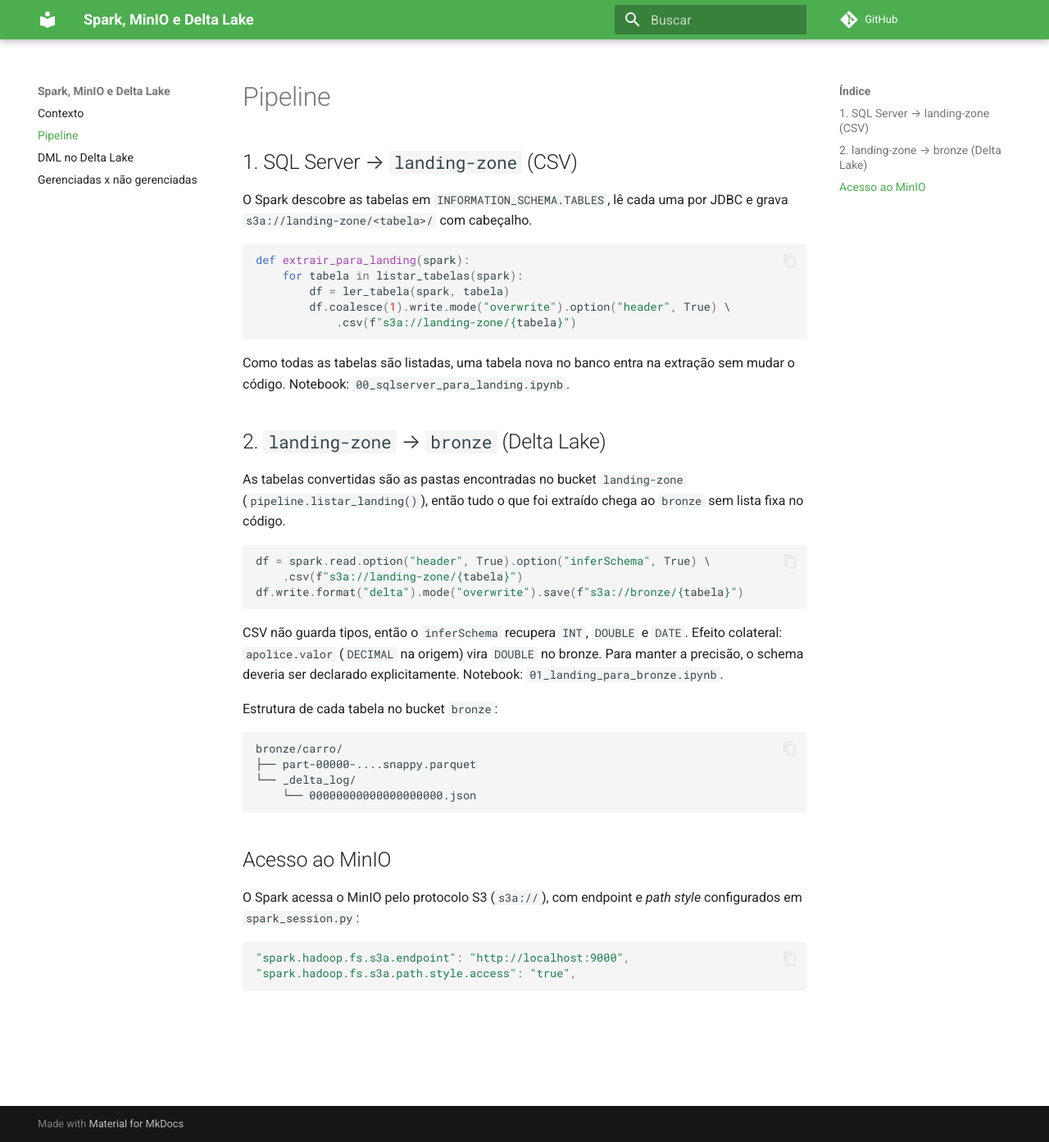
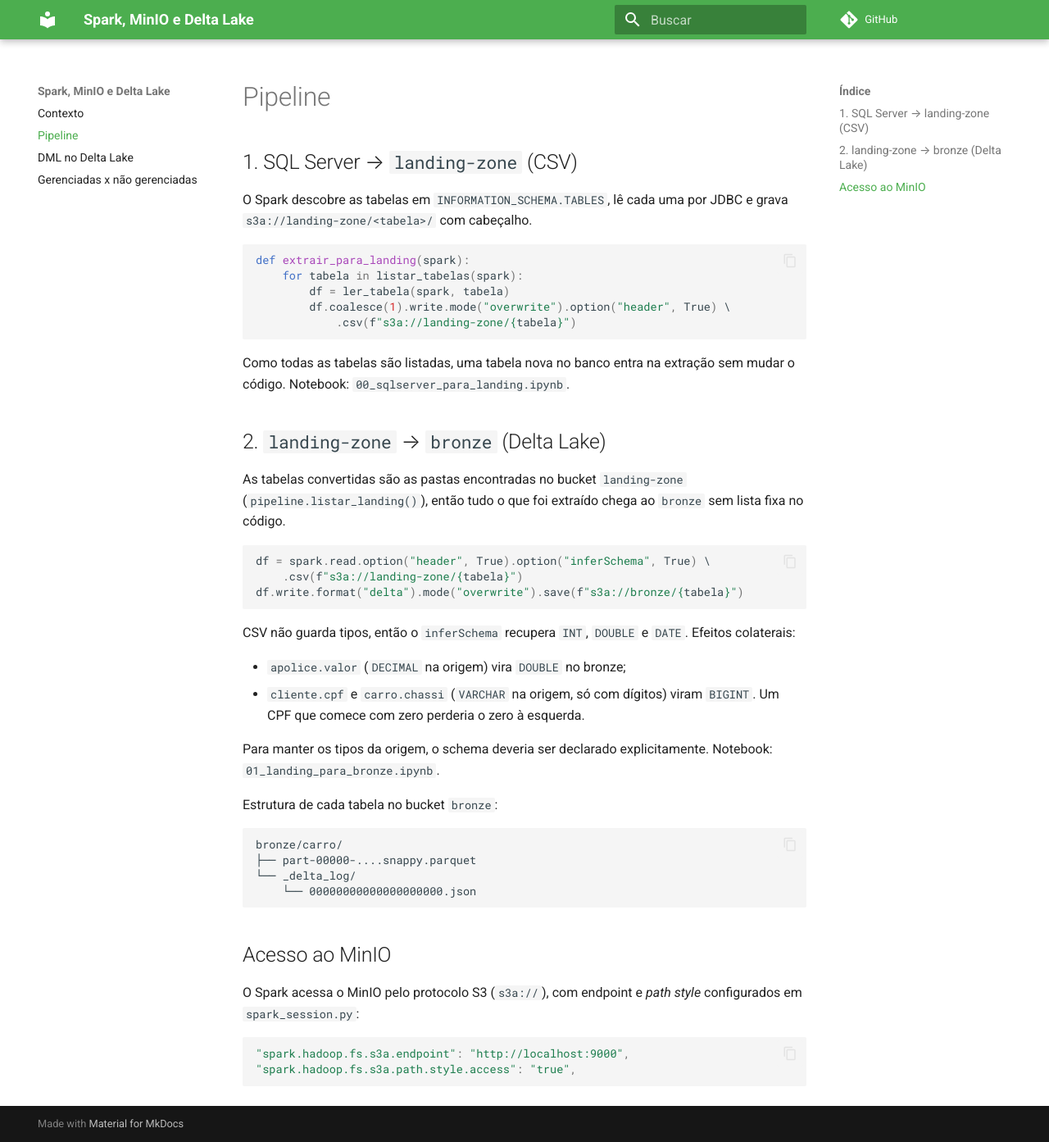
Before and after one commit to isabellefeltrin/Rafa-Isa-spark-delta-minio-sqlserver, an MkDocs documentation site: the page built from docs/pipeline.md, in a window 1280 px wide and 1393 px high. Shown: the whole window at 82% size. Built offline with MkDocs 1.6.1 and Material for MkDocs 9.7.7, drawn with Linux system fonts in a browser that asks for light colours; comment, search, counter and statistics services are not loaded.

Commit message:
docs: registra que cpf e chassi viram bigint no bronze

````diff
--- a/docs/pipeline.md
+++ b/docs/pipeline.md
@@ -24,7 +24,12 @@
 df.write.format("delta").mode("overwrite").save(f"s3a://bronze/{tabela}")
 ```
 
-CSV não guarda tipos, então o `inferSchema` recupera `INT`, `DOUBLE` e `DATE`. Efeito colateral: `apolice.valor` (`DECIMAL` na origem) vira `DOUBLE` no bronze. Para manter a precisão, o schema deveria ser declarado explicitamente. Notebook: `01_landing_para_bronze.ipynb`.
+CSV não guarda tipos, então o `inferSchema` recupera `INT`, `DOUBLE` e `DATE`. Efeitos colaterais:
+
+- `apolice.valor` (`DECIMAL` na origem) vira `DOUBLE` no bronze;
+- `cliente.cpf` e `carro.chassi` (`VARCHAR` na origem, só com dígitos) viram `BIGINT`. Um CPF que comece com zero perderia o zero à esquerda.
+
+Para manter os tipos da origem, o schema deveria ser declarado explicitamente. Notebook: `01_landing_para_bronze.ipynb`.
 
 Estrutura de cada tabela no bucket `bronze`:
 
````
